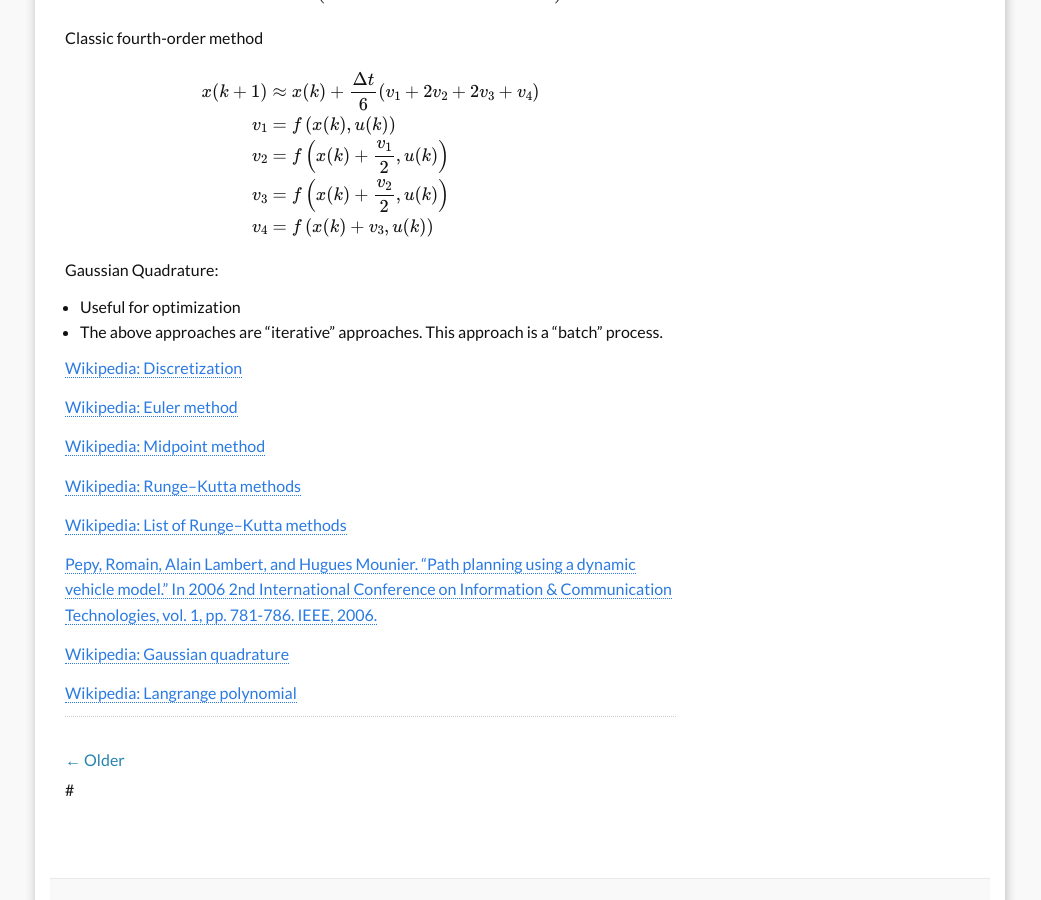
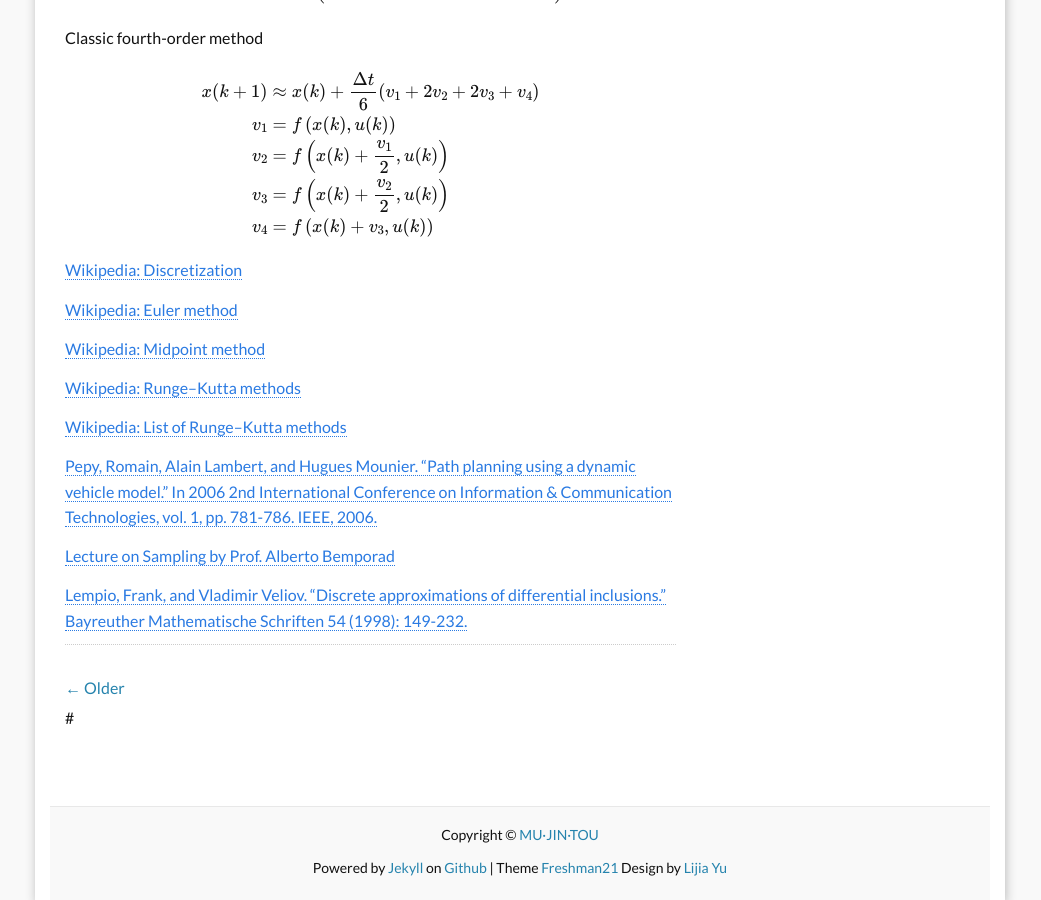
Before and after one commit to intonomos/blog, a Jekyll site: the page built from _posts/2019-03-14-Discretization.md, in a window 1280 px wide and 900 px high, scrolled down 1136 px. Shown: the whole window, without its empty margins (120-1161 px from the left). Built offline with Jekyll 4.4.1, drawn with Linux system fonts in a browser that asks for light colours; formulas are drawn with MathJax 3; comment, search, counter and statistics services are not loaded.

Commit message:
Update 2019-03-14-Discretization.md

```diff
--- a/_posts/2019-03-14-Discretization.md
+++ b/_posts/2019-03-14-Discretization.md
@@ -78,13 +78,6 @@ v_4 &= f\left(x(k) + v_3, u(k)\right)
 $$
 
 
-Gaussian Quadrature:
-
-- Useful for optimization
-- The above approaches are "iterative" approaches. This approach is a "batch" process.
-
-
-
 [Wikipedia: Discretization](https://en.wikipedia.org/wiki/Discretization)
 
 [Wikipedia: Euler method](https://en.wikipedia.org/wiki/Euler_method)
@@ -97,6 +90,6 @@ Gaussian Quadrature:
 
 [Pepy, Romain, Alain Lambert, and Hugues Mounier. "Path planning using a dynamic vehicle model." In 2006 2nd International Conference on Information & Communication Technologies, vol. 1, pp. 781-786. IEEE, 2006.](http://www.cs.cmu.edu/~motionplanning/reading/PlanningforDynamicVeh-1.pdf)
 
-[Wikipedia: Gaussian quadrature](https://en.wikipedia.org/wiki/Gaussian_quadrature)
+[Lecture on Sampling by Prof. Alberto Bemporad](http://cse.lab.imtlucca.it/~bemporad/teaching/ac/pdf/AC2-03-Sampling.pdf)
 
-[Wikipedia: Langrange polynomial](https://en.wikipedia.org/wiki/Lagrange_polynomial)
+[Lempio, Frank, and Vladimir Veliov. "Discrete approximations of differential inclusions." Bayreuther Mathematische Schriften 54 (1998): 149-232.](http://num.math.uni-bayreuth.de/en/publications/1998/lempio_et_al_bms_54_1998/index.html)
```
